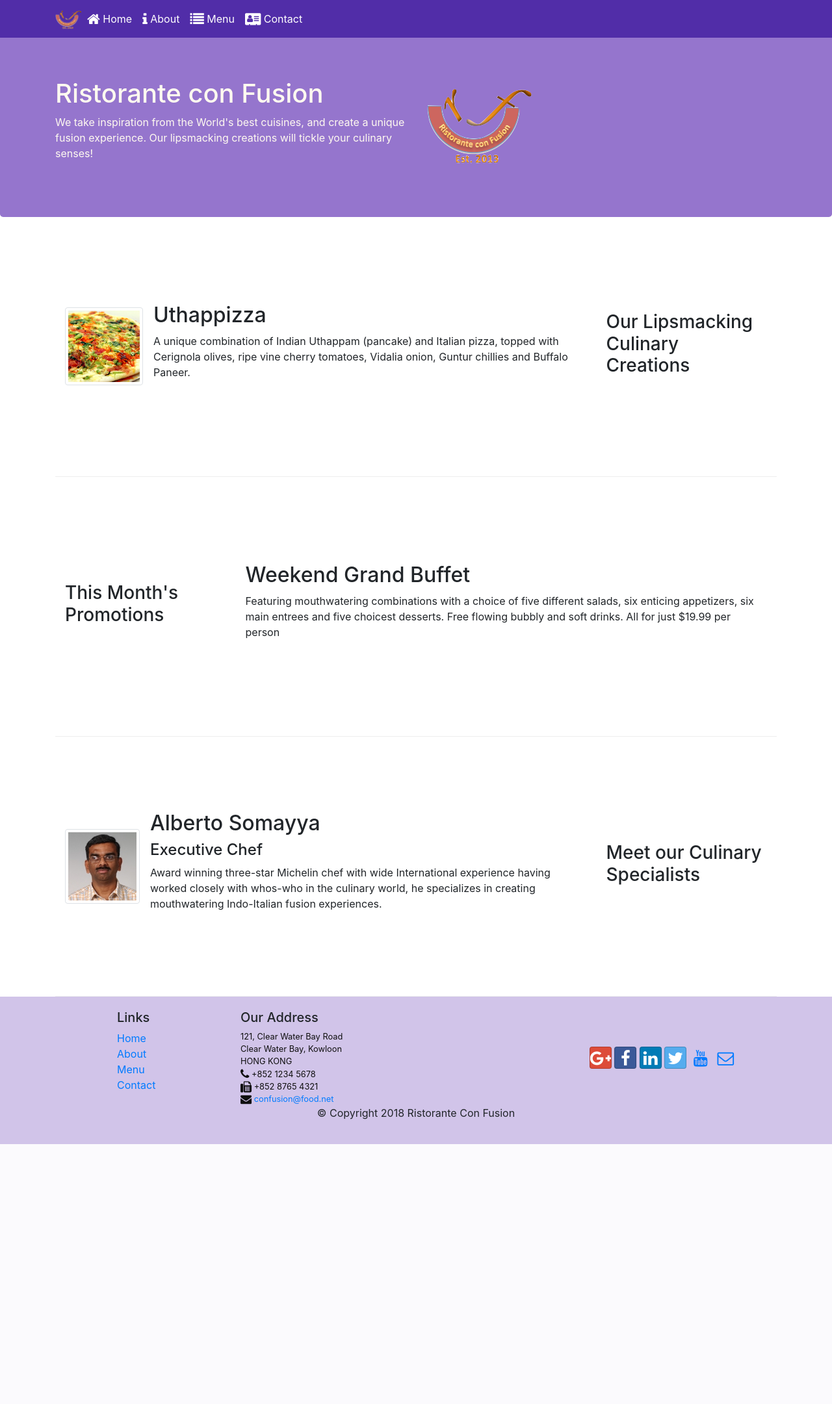
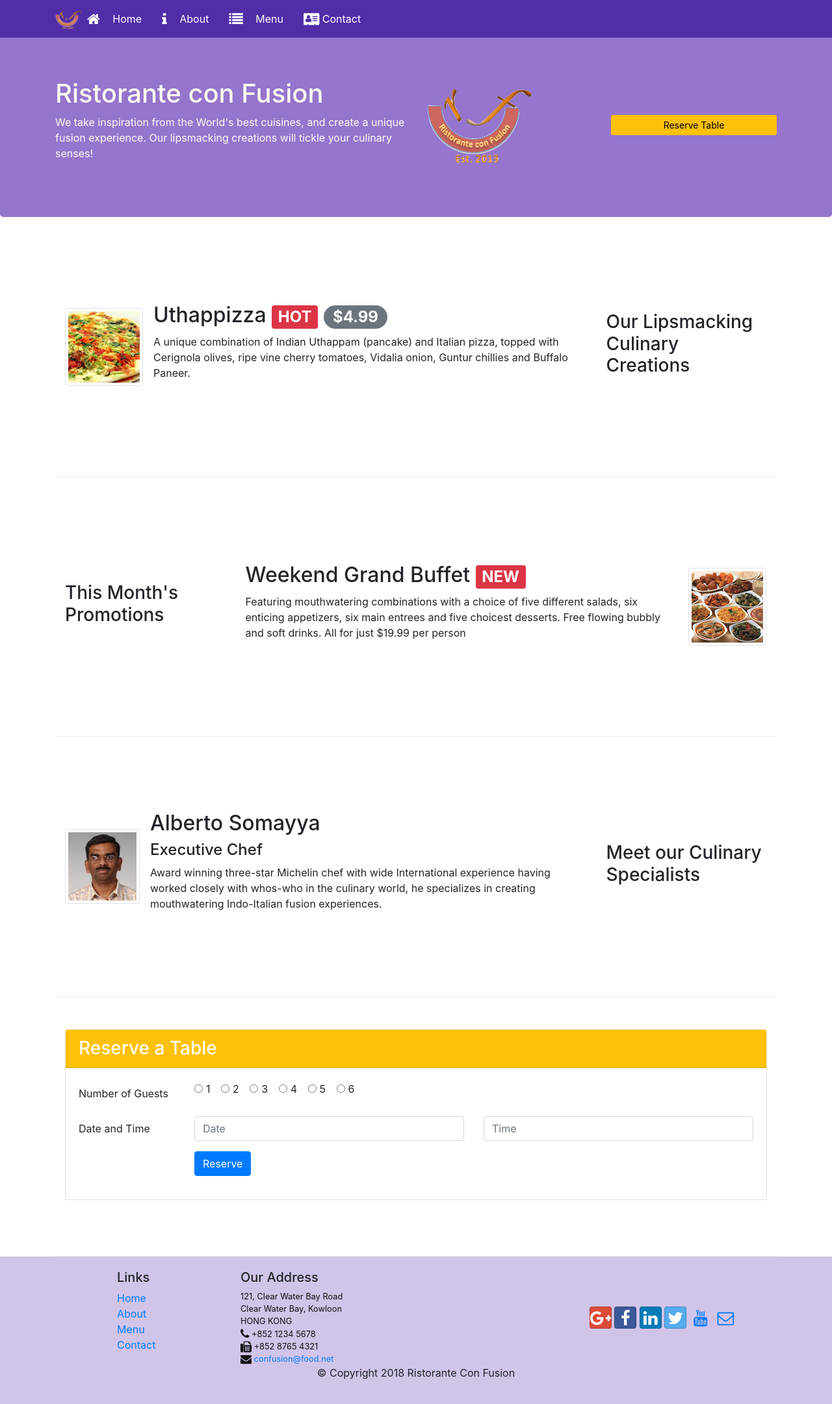
Before and after one commit to tboittin/khaleeno.github.io, a PHP site: page /Coursera/Bootstrap4/conFusion/index.html in a window 1280 px wide. Shown: the whole page at 65% size. Before the commit the page ends 1761 px from the top, so only its background shows below. Run offline with PHP 8.4, Linux system fonts and the light colour scheme; some libraries are stand-ins or nearby versions.

Commit message:
2nd assignment (btn, caard and tables)
bouton dans le header

```diff
--- a/Coursera/Bootstrap4/conFusion/css/styles.css
+++ b/Coursera/Bootstrap4/conFusion/css/styles.css
@@ -5,6 +5,12 @@ body {
 
 .navbar-dark {
   background-color: #512DA8;
+}
+
+.tab-content {
+  border-left: 1px solid #ddd;
+  border-right: 1px solid #ddd;
+  border-bottom: 1px solid #ddd;
 }
 
 .row-header{
--- a/Coursera/Bootstrap4/conFusion/index.html
+++ b/Coursera/Bootstrap4/conFusion/index.html
@@ -19,18 +19,33 @@
     <!--Navigation bar-->
     <nav class="navbar navbar-dark navbar-expand-sm fixed-top">
       <div class="container">
+        <!--button mobile-->
         <button class="navbar-toggler" type="button" data-toggle="collapse" data-target="#Navbar">
           <span class="navbar-toggler-icon"></span>
         </button>
+
+        <!--logo et nav elements-->
         <a class="navbar-brand mr-auto" href="#"><img src="img/logo.png" height="30" width="41"></a>
-          <div class="collapse navbar-collapse" id="Navbar">
-            <ul class="navbar-nav mr-auto">
-              <li class="nav-item active"><a class="nav-link" href="./index.html"><span class="fa fa-home fa-lg"></span> Home</a></li>
-              <li class="nav-item active"><a class="nav-link" href="./aboutus.html"><span class="fa fa-info fa-lg"></span> About</a></li>
-              <li class="nav-item active"><a class="nav-link" href="#"><span class="fa fa-list fa-lg"></span> Menu</a></li>
-              <li class="nav-item active"><a class="nav-link" href="./contactus.html"><span class="fa fa-address-card fa-lg"></span> Contact</a></li>
-            </ul>
-          </div>
+        <div class="collapse navbar-collapse" id="Navbar">
+          <ul class="navbar-nav mr-auto">
+            <li class="nav-item active"><a class="nav-link" href="./index.html">
+              <span class="fa fa-home fa-lg"></span>
+              <span class="col">Home</span>
+            </a></li>
+            <li class="nav-item active"><a class="nav-link" href="./aboutus.html">
+              <span class="fa fa-info fa-lg"></span>
+              <span class="col">About</span>
+            </a></li>
+            <li class="nav-item active"><a class="nav-link" href="#">
+              <span class="fa fa-list fa-lg"></span>
+              <span class="col">Menu</span>
+             </a></li>
+            <li class="nav-item active"><a class="nav-link" href="./contactus.html">
+              <span class="fa fa-address-card fa-lg"></span>
+              Contact
+            </a></li>
+          </ul>
+        </div>
       </div>
     </nav>
 
@@ -38,12 +53,22 @@
     <header class="jumbotron">
         <div class="container">
             <div class="row row-header">
+              <!--Title and subtitle-->
                 <div class="col-12 col-sm-6">
                     <h1>Ristorante con Fusion</h1>
                     <p>We take inspiration from the World's best cuisines, and create a unique fusion experience. Our lipsmacking creations will tickle your culinary senses!</p>
                 </div>
-                <div class="col-12 col-sm align-self-center">
+
+                <!--Logo-->
+                <div class="col-12 col-sm-3 align-self-center">
                   <img src="img/logo.png" class="img-fluid">
+                </div>
+
+                <!--Reservation button-->
+                <div class="col-12 col-sm-3 align-self-center">
+                    <a href="index.html#reservation"><button type="submit" class="btn btn-sm btn-block bg-warning">
+                      Reserve Table
+                    </button></a>
                 </div>
             </div>
         </div>
@@ -59,7 +84,7 @@
                 <div class="media">
                   <img class="d-flex mr-3 img-thumbnail align-self-center" src="img/uthappizza.png" alt="Uthappizza">
                   <div class="media-body">
-                    <h2 class="mt-0">Uthappizza</h2>
+                    <h2 class="mt-0">Uthappizza <span class="badge badge-danger">HOT</span> <span class="badge badge-pill badge-secondary"> $4.99</span></h2>
                     <p class="d-none d-sm-block">A unique combination of Indian Uthappam (pancake) and Italian pizza, topped with Cerignola olives, ripe vine cherry tomatoes, Vidalia onion, Guntur chillies and Buffalo Paneer.</p>
                   </div>
                 </div>
@@ -72,9 +97,10 @@
                 <h3>This Month's Promotions</h3>
             </div>
             <div class="col col-sm col-md">
-                <h2>Weekend Grand Buffet</h2>
+                <h2>Weekend Grand Buffet <span class="badge badge-danger">NEW</span></h2>
                 <p class="d-none d-sm-block">Featuring mouthwatering combinations with a choice of five different salads, six enticing appetizers, six main entrees and five choicest desserts. Free flowing bubbly and soft drinks. All for just $19.99 per person </p>
             </div>
+            <img class="d-flex mr-3 img-thumbnail align-self-center" src="img/buffet.png" alt="Grand Buffet">
         </div>
 
         <!--Chef-->
@@ -94,6 +120,74 @@
               </div>
             </div>
         </div>
+
+        <!-- Reservation -->
+        <a id="reservation">
+          <div class="row row-content">
+          <div class="col-sm">
+            <div class="card">
+              <h3 class="card-header bg-warning text-white">Reserve a Table</h3>
+              <div class="card-body">
+                <form>
+                  <!--First name -->
+                  <div class="form-group row">
+                    <label for="firstname" class="col-md-2 col-form-label">Number of Guests</label>
+                    <span class="col-md-10">
+                      <div class="form-check form-check-inline">
+                        <input class="form-check-input" type="radio" name="inlineRadioOptions" id="inlineRadio1" value="option1">
+                        <label class="form-check-label" for="inlineRadio1">1</label>
+                      </div>
+                      <div class="form-check form-check-inline">
+                        <input class="form-check-input" type="radio" name="inlineRadioOptions" id="inlineRadio2" value="option2">
+                        <label class="form-check-label" for="inlineRadio2">2</label>
+                      </div>
+                      <div class="form-check form-check-inline">
+                        <input class="form-check-input" type="radio" name="inlineRadioOptions" id="inlineRadio3" value="option3">
+                        <label class="form-check-label" for="inlineRadio3">3</label>
+                      </div>
+                      <div class="form-check form-check-inline">
+                        <input class="form-check-input" type="radio" name="inlineRadioOptions" id="inlineRadio4" value="option4">
+                        <label class="form-check-label" for="inlineRadio4">4</label>
+                      </div>
+                      <div class="form-check form-check-inline">
+                        <input class="form-check-input" type="radio" name="inlineRadioOptions" id="inlineRadio5" value="option5">
+                        <label class="form-check-label" for="inlineRadio5">5</label>
+                      </div>
+                      <div class="form-check form-check-inline">
+                        <input class="form-check-input" type="radio" name="inlineRadioOptions" id="inlineRadio6" value="option6">
+                        <label class="form-check-label" for="inlineRadio6">6</label>
+                      </div>
+                    </span>
+                  </div>
+
+                  <!--Date and Time-->
+                  <div class="form-group row">
+                    <label for="lastname" class="col-md-2 col-form-label">Date and Time</label>
+                    <div class="col-md-5">
+                      <input type="text" class="form-control" id="date" name="date"
+                        placeholder="Date">
+                    </div>
+                    <div class="col-md-5">
+                      <input type="text" class="form-control" id="time" name="time"
+                        placeholder="Time">
+                    </div>
+                  </div>
+
+                  <!--Reserve button-->
+                  <div class="form-group row" id="reservation">
+                    <div class="offset-md-2 col-md-10">
+                      <button type="submit" class="btn btn-primary">
+                        Reserve
+                      </button>
+                    </div>
+                  </div>
+                </form>
+                </dl>
+              </div>
+            </div>
+          </div>
+        </div>
+        </a>
       </div>
 
     <!--Footer-->
```
Also changed, not shown: Coursera/Bootstrap4/conFusion/aboutus.html (+62 -6 lines), Coursera/Bootstrap4/conFusion/contactus.html (+31 -6 lines), 1 other file.
